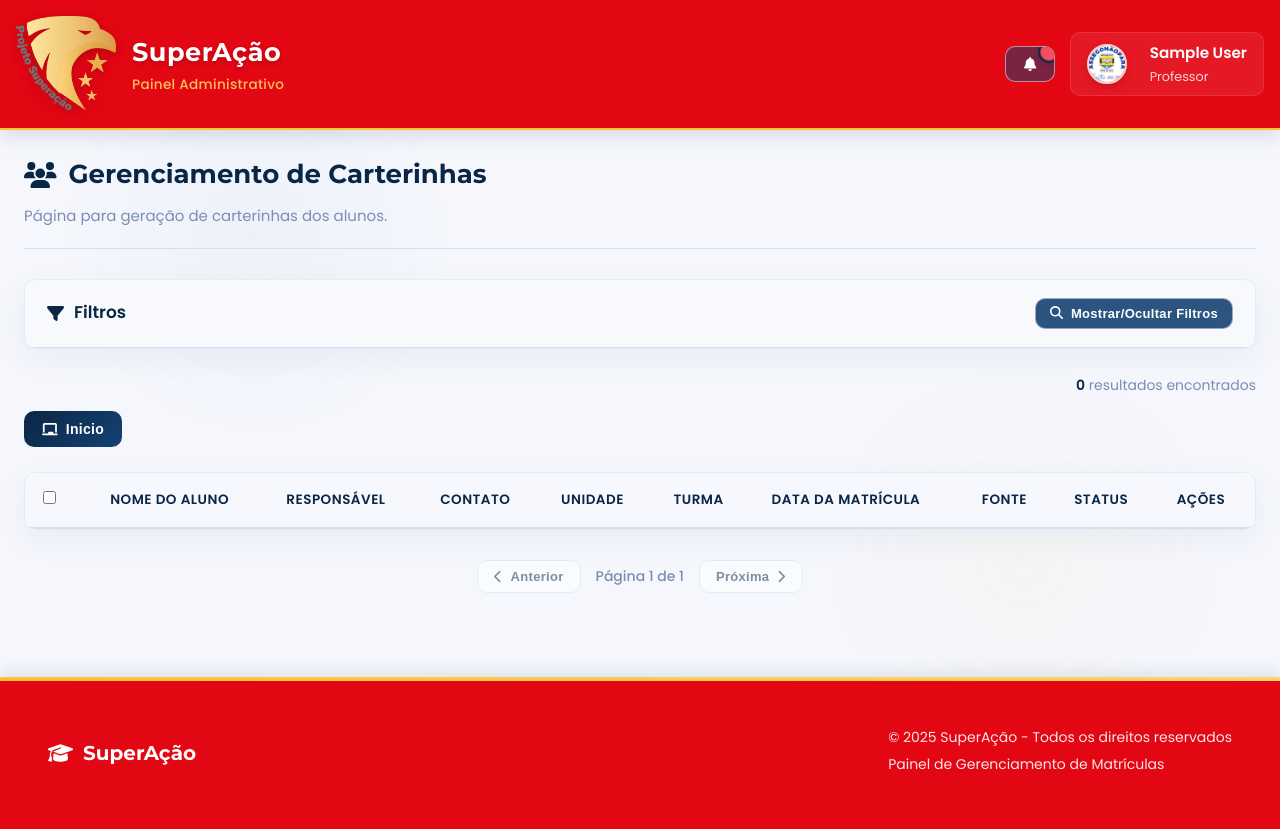
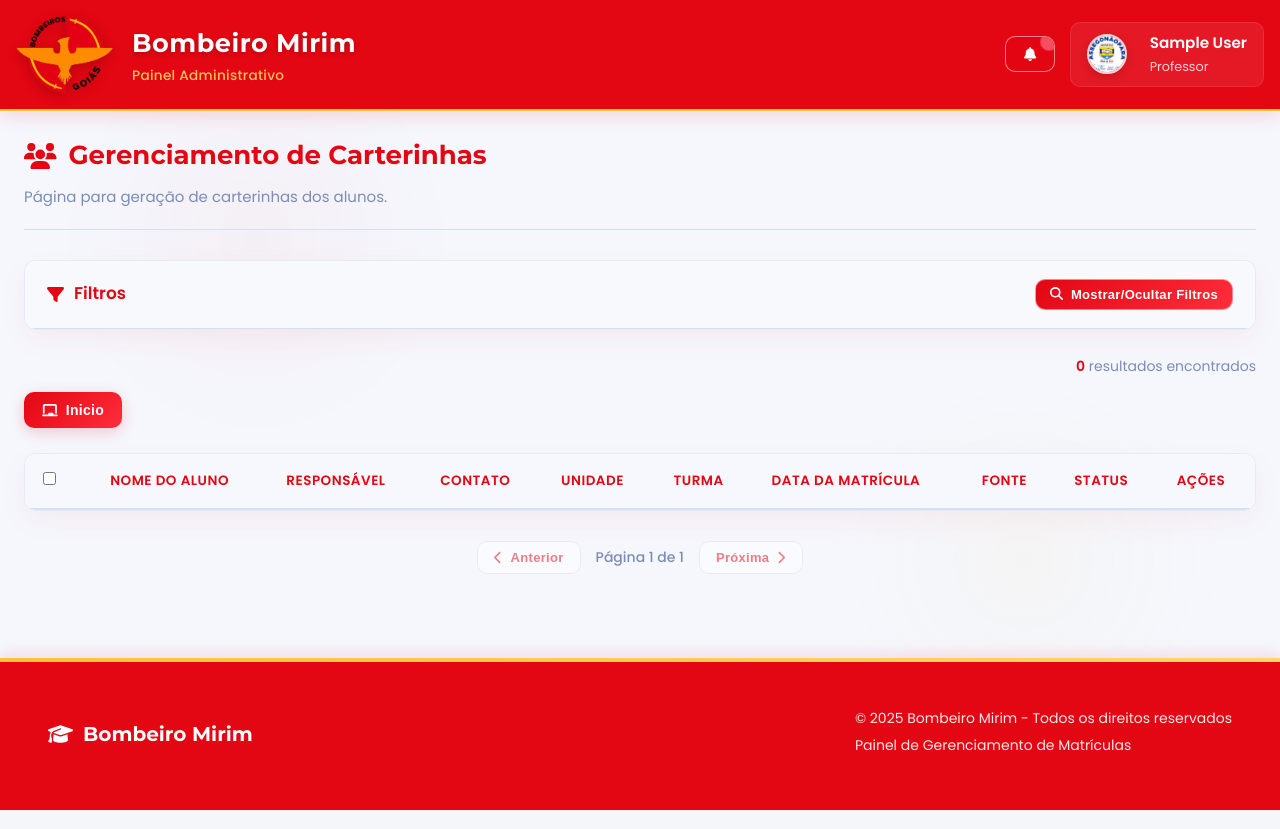
Before and after one commit to Assego-GO/bombeiros_mirim, a PHP site: page /matricula/carterinha.php in a window 1280 px wide. Run offline with PHP 8.4, Linux system fonts and the light colour scheme; the visitor is signed in with stand-in values (Sample User, id 1); data that the repository does not hold is empty.

Commit message:
alteracao no pdf das matriculas

```diff
--- a/matricula/carterinha.php
+++ b/matricula/carterinha.php
@@ -14,7 +14,7 @@ $usuario_foto = './img/usuarios/' . ($_SESSION['usuario_foto'] ?? 'default.png')
 <head>
   <meta charset="UTF-8" />
   <meta name="viewport" content="width=device-width, initial-scale=1.0"/>
-  <title>SuperAção - Módulo de Matrículas</title>
+  <title>Bombeiro Mirim - Módulo de Matrículas</title>
   <link rel="stylesheet" href="https://cdnjs.cloudflare.com/ajax/libs/font-awesome/6.4.2/css/all.min.css">
   <link rel="stylesheet" href="./css/matricula.css"/>
   <style>
@@ -60,9 +60,9 @@ $usuario_foto = './img/usuarios/' . ($_SESSION['usuario_foto'] ?? 'default.png')
   <header>
     <div class="header-content">
       <div class="logo">
-      <img src="./img/logo.png" alt="Logo SuperAção" style="width: 100px; height: auto;"/>
+      <img src="./img/bombeirogo.png" alt="Logo SuperAção" style="width: 100px; height: auto;"/>
         <div>
-          <h1>SuperAção</h1>
+          <h1>Bombeiro Mirim</h1>
           <small>Painel Administrativo</small>
         </div>
       </div>
@@ -420,10 +420,10 @@ $usuario_foto = './img/usuarios/' . ($_SESSION['usuario_foto'] ?? 'default.png')
     <div class="container">
       <div class="footer-content">
         <div class="footer-brand">
-          <i class="fas fa-graduation-cap"></i> SuperAção
+          <i class="fas fa-graduation-cap"></i> Bombeiro Mirim
         </div>
         <div class="footer-info">
-          <p>&copy; 2025 SuperAção - Todos os direitos reservados</p>
+          <p>&copy; 2025 Bombeiro Mirim - Todos os direitos reservados</p>
           <p>Painel de Gerenciamento de Matrículas</p>
         </div>
       </div>
--- a/matricula/css/matricula.css
+++ b/matricula/css/matricula.css
@@ -1,14 +1,14 @@
 /* Reset e Configurações Globais */
 @import url('https://fonts.googleapis.com/css2?family=Poppins:wght@300;400;500;600;700&family=Montserrat:wght@400;500;600;700&display=swap');
-
 :root {
-    --primary: #0a2647;
-    --primary-light: #144272;
-    --primary-dark: #071c35;
+    /* Cores dos Bombeiros - Vermelho com toque de amarelo/laranja */
+    --primary: #E30613;         /* Vermelho bombeiro principal */
+    --primary-light: #FF2D3A;   /* Vermelho mais claro */
+    --primary-dark: #B8050F;    /* Vermelho mais escuro */
     --secondary: #ffc233;
     --secondary-light: #ffd566;
     --secondary-dark: #e9b424;
-    --accent: #34c759;
+    --accent: #34c759;          /* Verde mantido */
     --accent-light: #4cd377;
     --accent-dark: #26a344;
     --danger: #f64e60;
@@ -21,21 +21,19 @@
     --gray-dark: #4b5e88;
     --white: #ffffff;
 
-    --box-shadow: 0 5px 15px rgba(10, 38, 71, 0.07);
-    --box-shadow-hover: 0 8px 25px rgba(10, 38, 71, 0.12);
-    --box-shadow-card: 0 10px 30px rgba(10, 38, 71, 0.05);
+    --box-shadow: 0 5px 15px rgba(227, 6, 19, 0.07);
+    --box-shadow-hover: 0 8px 25px rgba(227, 6, 19, 0.12);
+    --box-shadow-card: 0 10px 30px rgba(227, 6, 19, 0.05);
     --border-radius: 10px;
     --border-radius-lg: 12px;
     --border-radius-xl: 16px;
     --transition: all 0.25s cubic-bezier(0.4, 0, 0.2, 1);
 }
-
 * {
     box-sizing: border-box;
     margin: 0;
     padding: 0;
 }
-
 body {
     font-family: 'Poppins', 'Segoe UI', Tahoma, Geneva, Verdana, sans-serif;
     background-color: var(--light);
@@ -43,28 +41,25 @@ body {
     line-height: 1.6;
     font-size: 14px;
     background-image:
-        radial-gradient(circle at 20% 30%, rgba(20, 66, 114, 0.03) 0%, transparent 200px),
+        radial-gradient(circle at 20% 30%, rgba(227, 6, 19, 0.03) 0%, transparent 200px),
         radial-gradient(circle at 80% 70%, rgba(255, 194, 51, 0.04) 0%, transparent 200px);
     background-attachment: fixed;
 }
-
 .container {
     max-width: 1320px;
     margin: 0 auto;
     padding: 1.5rem;
 }
-
 header {
     background: #E30613;
     color: var(--white);
     padding: 1rem;
-    box-shadow: 0 4px 20px rgba(7, 28, 53, 0.15);
+    box-shadow: 0 4px 20px rgba(227, 6, 19, 0.15);
     position: sticky;
     top: 0;
     z-index: 1000;
     border-bottom: 2px solid var(--secondary);
 }
-
 .header-content {
     display: flex;
     justify-content: space-between;
@@ -229,61 +205,58 @@ header {
     background: linear-gradient(90deg, transparent, rgba(255, 255, 255, 0.2), transparent);
     transition: 0.5s;
 }
-
 .btn:hover::before {
     left: 100%;
 }
-
 .btn:hover {
     transform: translateY(-3px);
     box-shadow: var(--box-shadow-hover);
 }
-
 .btn:active {
     transform: translateY(-1px);
 }
-
+/* Botões com cores dos bombeiros */
 .btn-primary {
     background: linear-gradient(135deg, var(--primary), var(--primary-light));
     color: var(--white);
+    box-shadow: 0 4px 15px rgba(227, 6, 19, 0.2);
 }
-
 .btn-primary:hover {
     background: linear-gradient(135deg, var(--primary-light), var(--primary));
+    box-shadow: 0 6px 20px rgba(227, 6, 19, 0.3);
 }
-
+/* Botões verdes mantidos */
 .btn-success {
     background: linear-gradient(135deg, var(--accent), var(--accent-light));
     color: var(--white);
 }
-
 .btn-success:hover {
     background: linear-gradient(135deg, var(--accent-light), var(--accent));
 }
-
 .btn-outline {
-    background: rgba(20, 66, 114, 0.5);
-    color: var();
+    background: rgba(227, 6, 19, 0.5);
+    color: var(--white);
     border: 1px solid rgba(255, 255, 255, 0.5);
 }
-
 .btn-outline:hover {
-    background: rgba(20, 66, 114, 0.08);
+    background: rgba(227, 6, 19, 0.08);
+    color: var(--primary);
+    border-color: var(--primary);
 }
-
 .btn-sm {
     padding: 7px 14px;
     font-size: 13px;
-    background: rgba(20, 65, 114, 0.897);
+    background: linear-gradient(135deg, var(--primary), var(--primary-light));
 }
-
+.btn-sm:hover {
+    background: linear-gradient(135deg, var(--primary-light), var(--primary));
+}
 /* Cabeçalho da página */
 .page-header {
     margin-bottom: 30px;
     border-bottom: 1px solid var(--gray-light);
     padding-bottom: 20px;
 }
-
 .page-header h1 {
     display: flex;
     align-items: center;
@@ -751,9 +662,8 @@ input[type="checkbox"] {
     padding: 25px 0;
     margin-top: 60px;
     position: relative;
-    box-shadow: 0 -5px 15px rgba(10, 38, 71, 0.1);
+    box-shadow: 0 -5px 15px rgba(227, 6, 19, 0.1);
 }
-
 .main-footer::before {
     content: '';
     position: absolute;
@@ -844,21 +744,18 @@ input[type="checkbox"] {
     align-items: center;
     justify-content: center;
     border: 2px solid var(--primary);
-    box-shadow: 0 2px 5px rgba(10, 38, 71, 0.2);
+    box-shadow: 0 2px 5px rgba(227, 6, 19, 0.2);
     animation: pulse 2s infinite;
 }
-
 @keyframes pulse {
     0% { transform: scale(1); }
     50% { transform: scale(1.1); }
     100% { transform: scale(1); }
 }
-
 .dropdown-container {
     position: relative;
     display: inline-block;
 }
-
 .dropdown-menu-action {
     position: absolute;
     top: 100%;
```
Also changed, not shown: other parts of matricula/css/matricula.css (+13 -133 lines), matricula/api/gerar_pdf_matriculas.php (+39 -19 lines), matricula/painel.php (line endings or trailing spaces), 1 other file.
